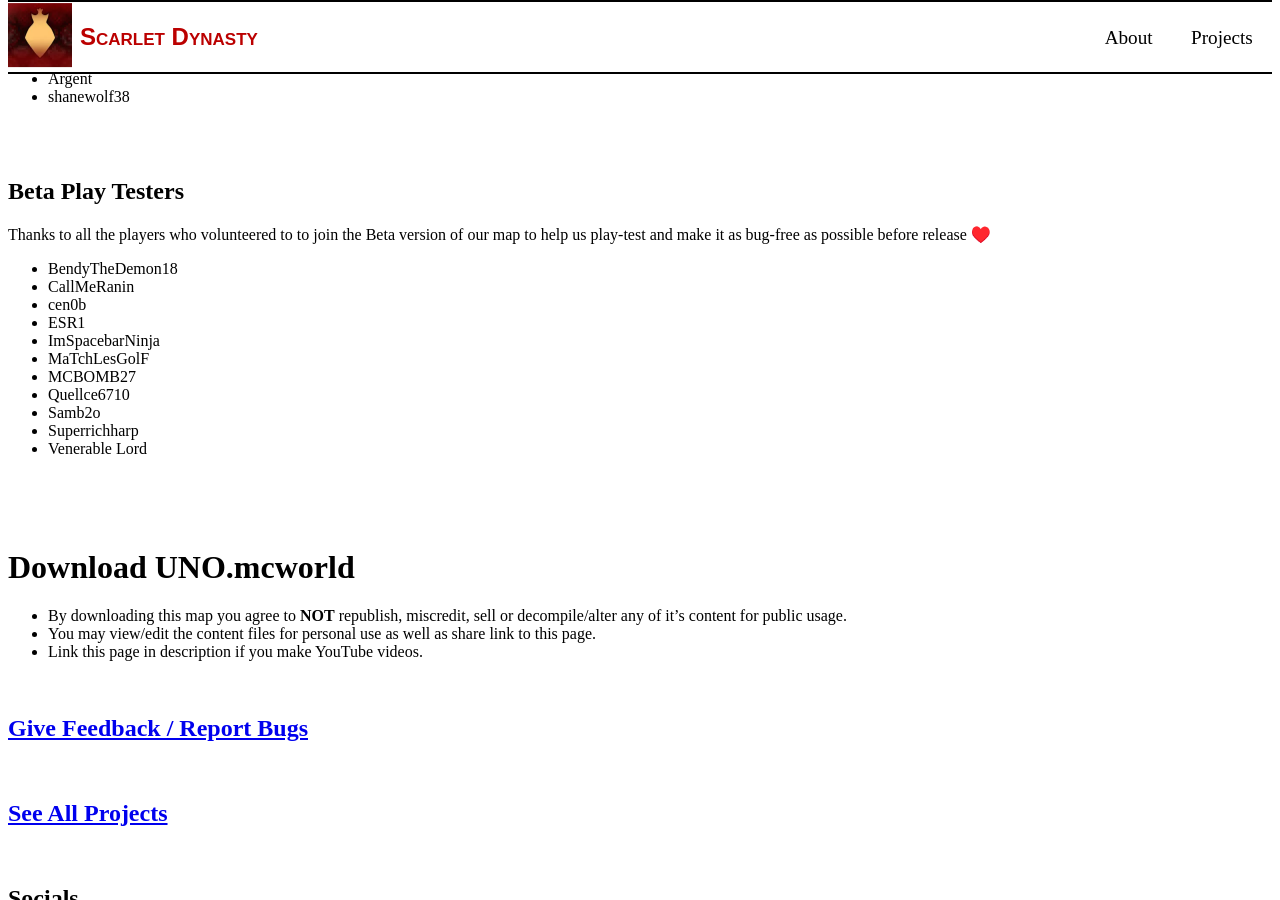
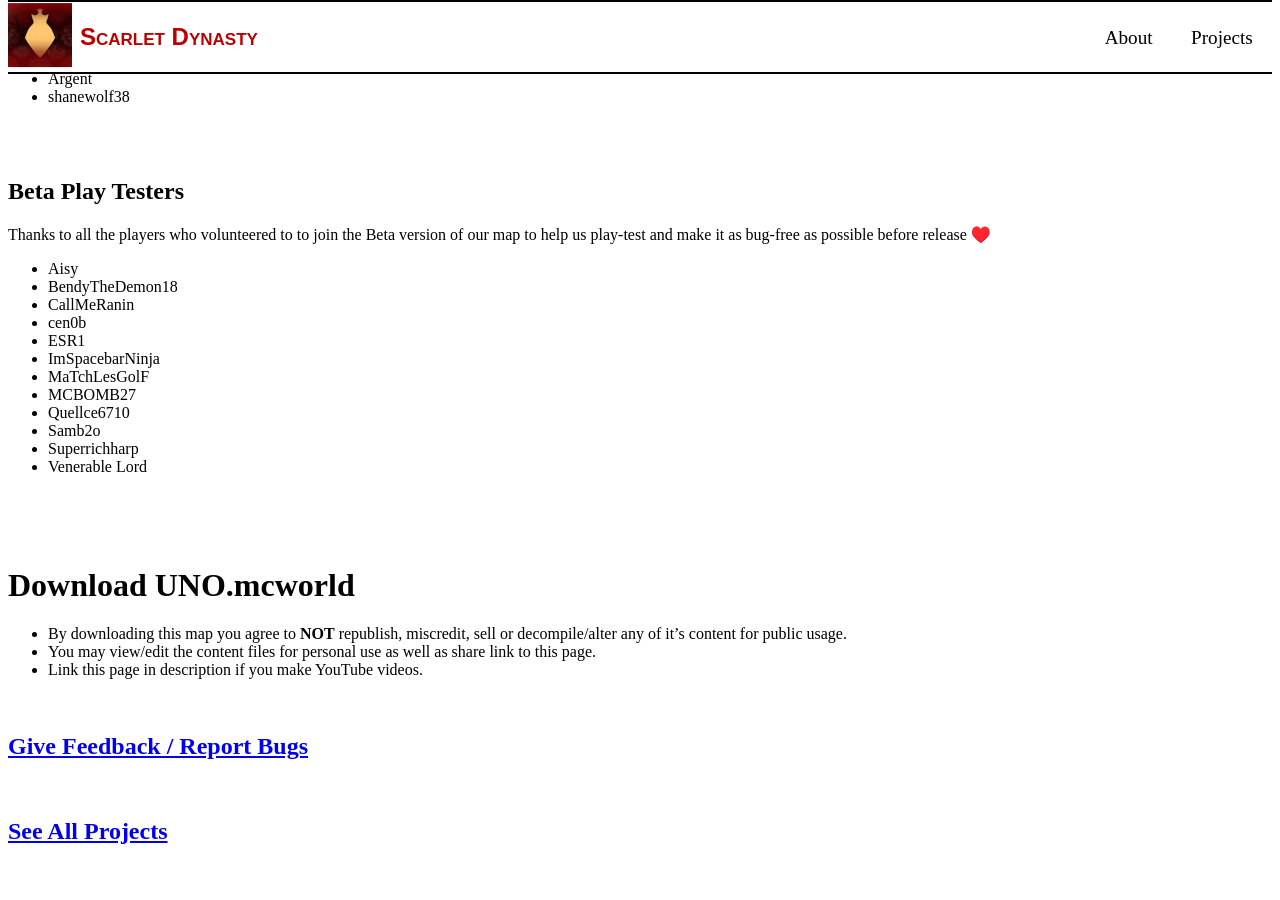
Before and after one commit to Scarlet-Dynasty/scarlet-dynasty.github.io, a Jekyll site: the page built from worlds/uno.md, in a window 1280 px wide and 900 px high, scrolled down 6458 px. Built offline with Jekyll 4.4.1, drawn with Linux system fonts in a browser that asks for light colours.

Commit message:
Update uno.md

```diff
--- a/worlds/uno.md
+++ b/worlds/uno.md
@@ -177,6 +177,7 @@ Thanks to the fellow developers who assisted us and gave us directions when we h
 ## Beta Play Testers
 
 Thanks to all the players who volunteered to to join the Beta version of our map to help us play-test and make it as bug-free as possible before release ♥️
+- Aisy
 - BendyTheDemon18
 - CallMeRanin
 - cen0b
```
